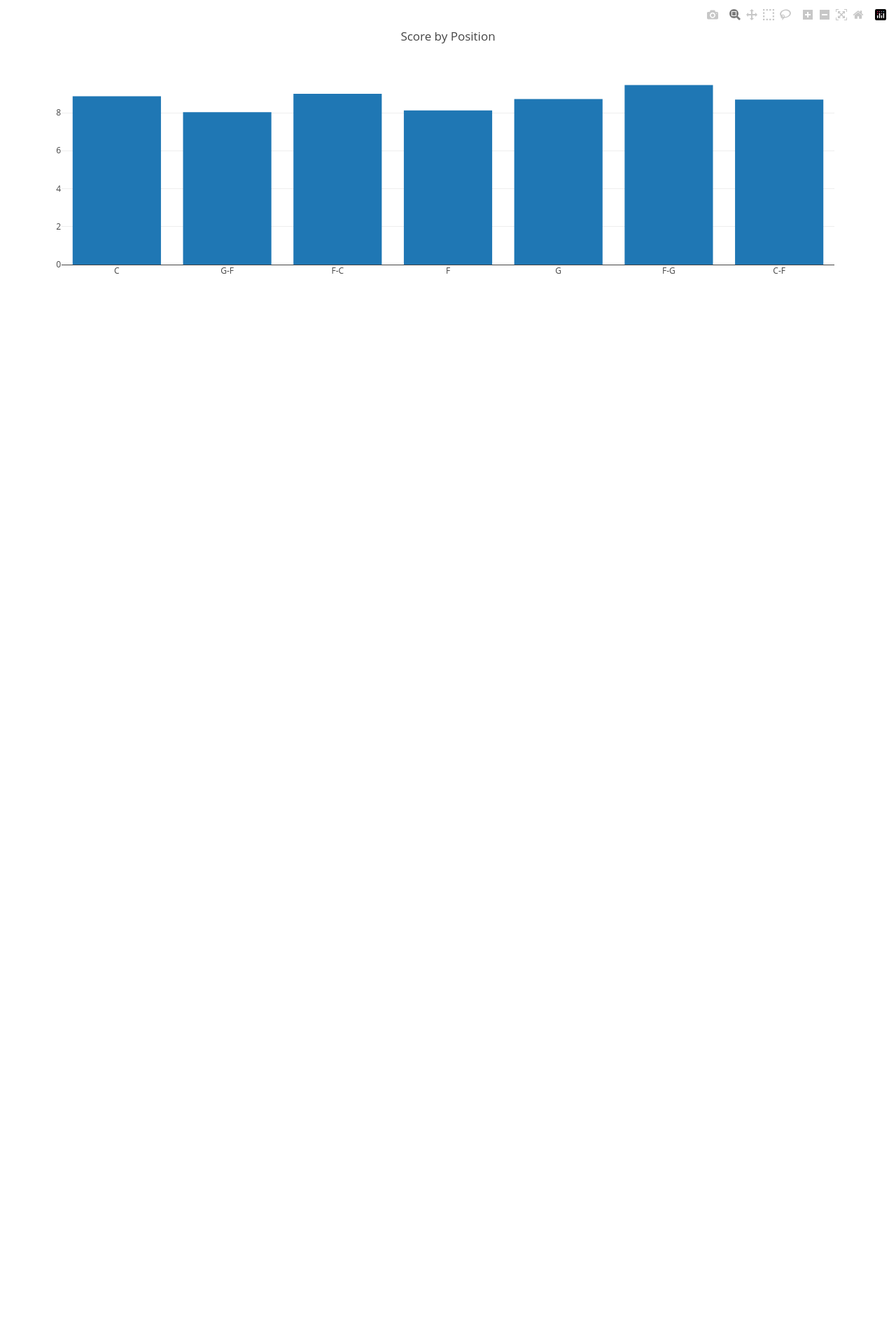
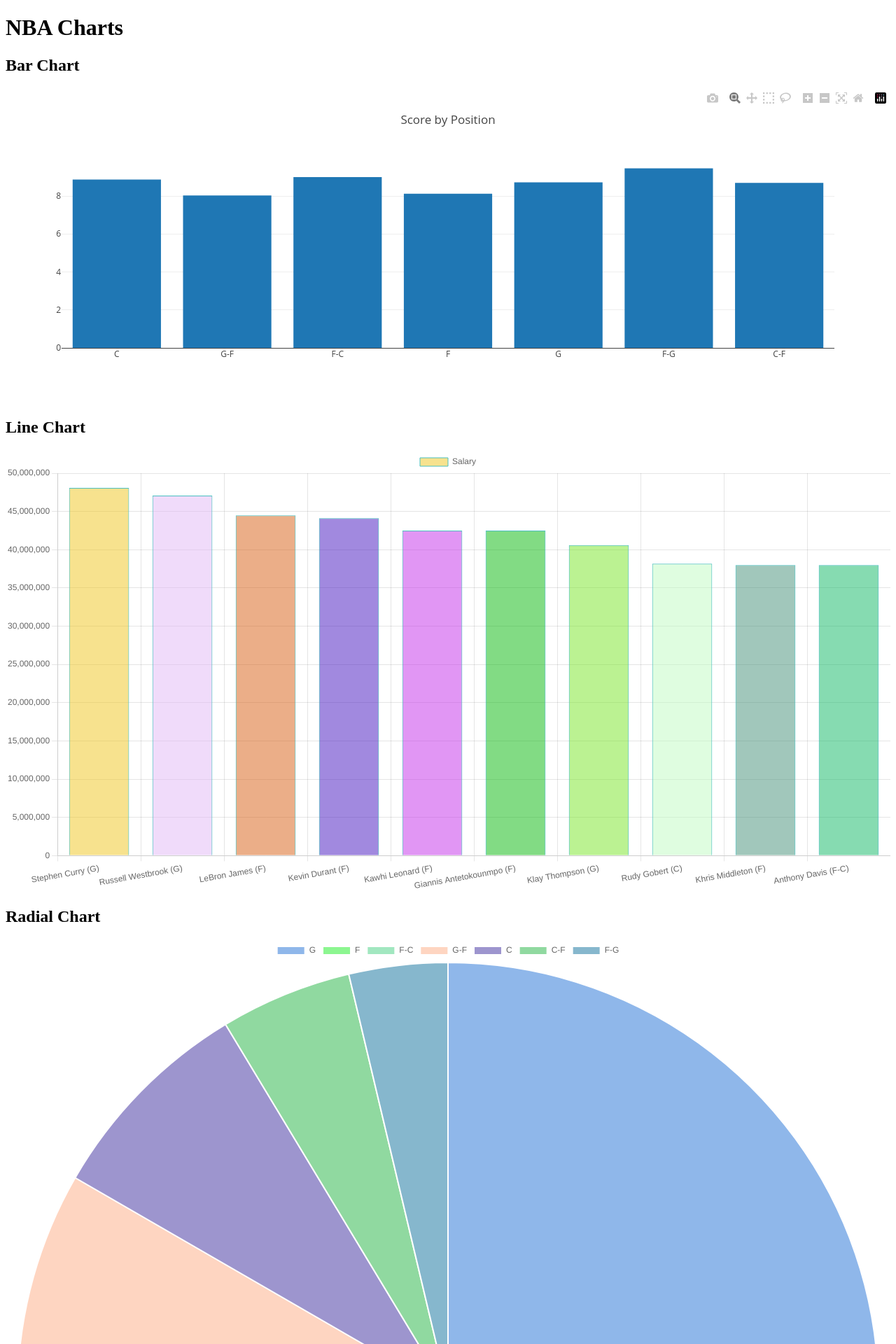
Before and after one commit to ArminaCA/Project-NBA-Starsandsalaries, a Flask app: page / in a window 1280 px wide. Shown: the top 1920 px of the page at 70% size. Before the commit the page ends 391 px from the top, so only its background shows below. Run offline with Flask 3, Linux system fonts and the light colour scheme; data comes from the database, SQL or seed files in the repository; data that the repository does not hold is empty; some libraries are stand-ins or nearby versions.

Commit message:
Fixed HTML

```diff
--- a/app.py
+++ b/app.py
@@ -11,6 +11,7 @@ from flask import Flask, jsonify
 from sqlalchemy import func, and_
 from sqlalchemy import desc
 import requests
+
 # Database Setup
 engine = create_engine("sqlite:///./Resources/NBAStats.sqlite")
 
--- a/static/js/plots.js
+++ b/static/js/plots.js
@@ -85,7 +85,7 @@ d3.json("http://127.0.0.1:5000/Stats").then((data) => {
   Plotly.newPlot("plot", data_trace, layout);
 });
 
-alert("SUCCES")
+
 // Top scorers by positions and ages between 2018-2023
 fetch("http://127.0.0.1:5000/PositionCounts")
   .then(response => response.json())
@@ -118,6 +118,7 @@ fetch("http://127.0.0.1:5000/PositionCounts")
         }
       }
     });
+  alert("HEYOO")
   });
 
   // Top10 highest paid players by their position
--- a/templates/index.html
+++ b/templates/index.html
@@ -1,17 +1,31 @@
-
-
 <!DOCTYPE html>
-<html lang="en">
+<html>
 <head>
-    <meta charset="UTF-8">
-    <meta name="viewport" content="width=device-width, initial-scale=1.0">
-    <meta http-equiv="X-UA-Compatible" content="ie=edge">
-    <title>Basic Charts</title>
-    <script src="https://cdnjs.cloudflare.com/ajax/libs/d3/7.0.0/d3.min.js"></script>
+    <title>NBA Charts</title>
+    <script src="https://d3js.org/d3.v5.min.js"></script>
     <script src="https://cdn.plot.ly/plotly-latest.min.js"></script>
+    <script src="https://cdn.jsdelivr.net/npm/chart.js"></script>
+    <link rel="stylesheet" href="https://unpkg.com/leaflet@1.7.1/dist/leaflet.css" />
+    <script src="https://unpkg.com/leaflet@1.7.1/dist/leaflet.js"></script>
 </head>
 <body>
-    <div id="plot"></div>
-    <script src="../static/js/plots.js"></script>
+    <h1>NBA Charts</h1>
+    <div>
+        <h2>Bar Chart</h2>
+        <div id="plot"></div>
+    </div>
+    <div>
+        <h2>Line Chart</h2>
+        <canvas id="top10SalaryChart"></canvas>
+    </div>
+    <div>
+        <h2>Radial Chart</h2>
+        <canvas id="myPieChart"></canvas>
+    </div>
+    <div>
+        <h2>Map Chart</h2>
+        <div id="map" style="width: 100%; height: 600px;"></div>
+    </div>
 </body>
+<script src="{{ url_for('static', filename='../static/js/plots.js') }}"></script>
 </html>
```
